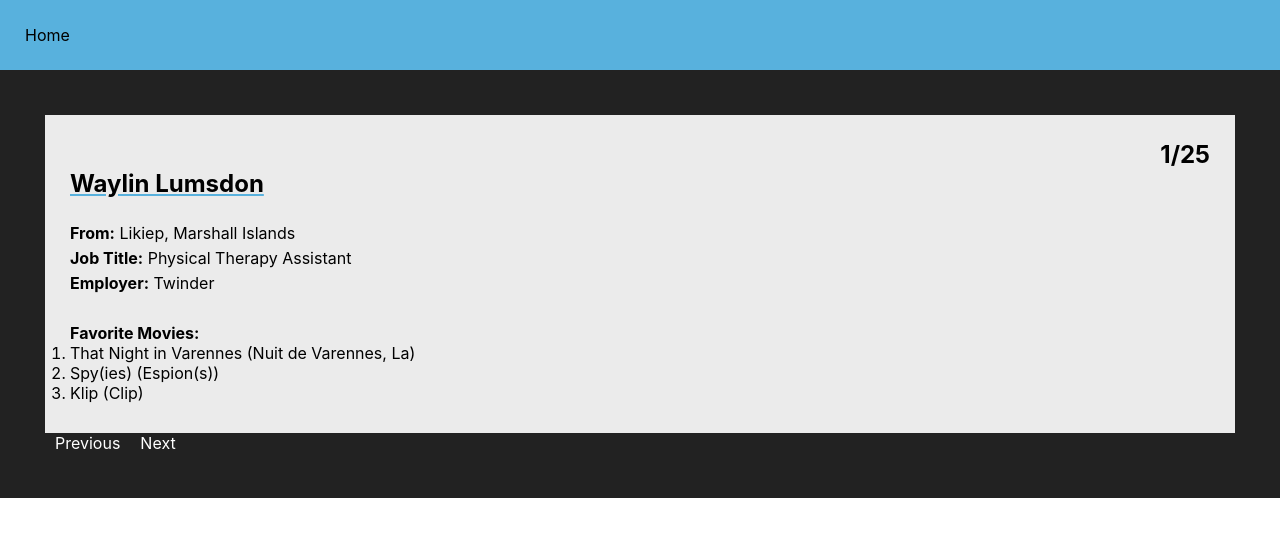
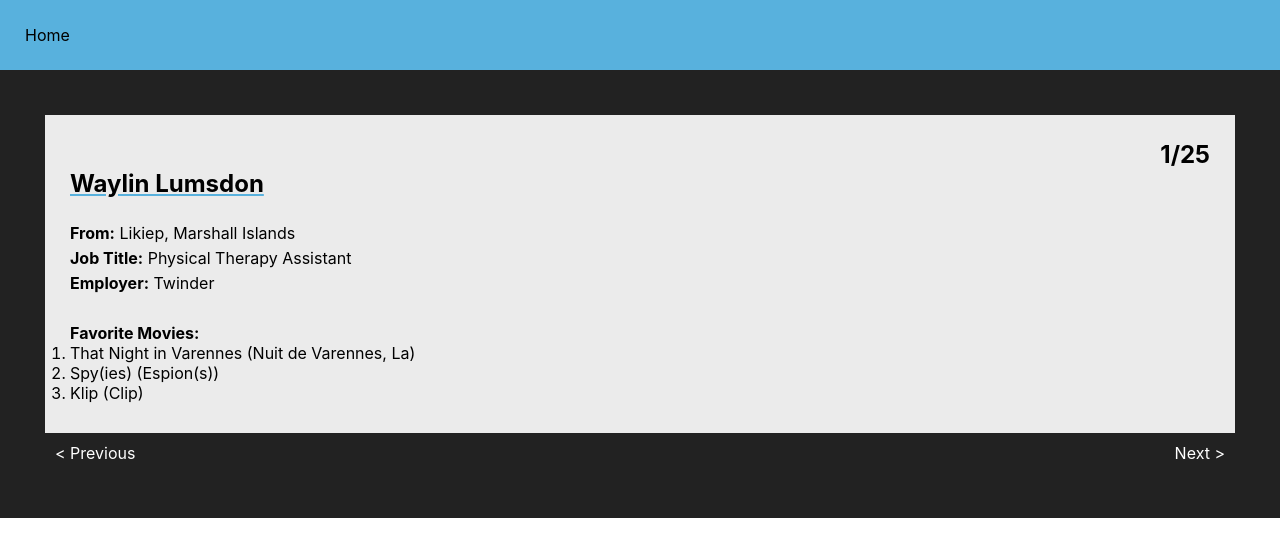
Before and after one commit to CathyRichardson/user-directory-app, a React (Create React App) app: page / in a window 1280 px wide. Shown: the top 556 px of the page. Built offline with nearby package versions, Linux system fonts and the light colour scheme.

Commit message:
positioned previous and next

```diff
--- a/src/App.css
+++ b/src/App.css
@@ -71,6 +71,11 @@ a {
   padding: 10px;
 }
 
+footer {
+  display: flex;
+  justify-content: space-between;
+}
+
 h2 {
   text-align: right;
 }
--- a/src/App.js
+++ b/src/App.js
@@ -32,8 +32,8 @@ class App extends React.Component {
             </p>
           </section>
           <footer>
-            <a>Previous</a>
-            <a>Next</a>
+            <a class="previous"> &lt; Previous</a>
+            <a class="next"> Next &gt; </a>
           </footer>
         </div>
       </div>
```
